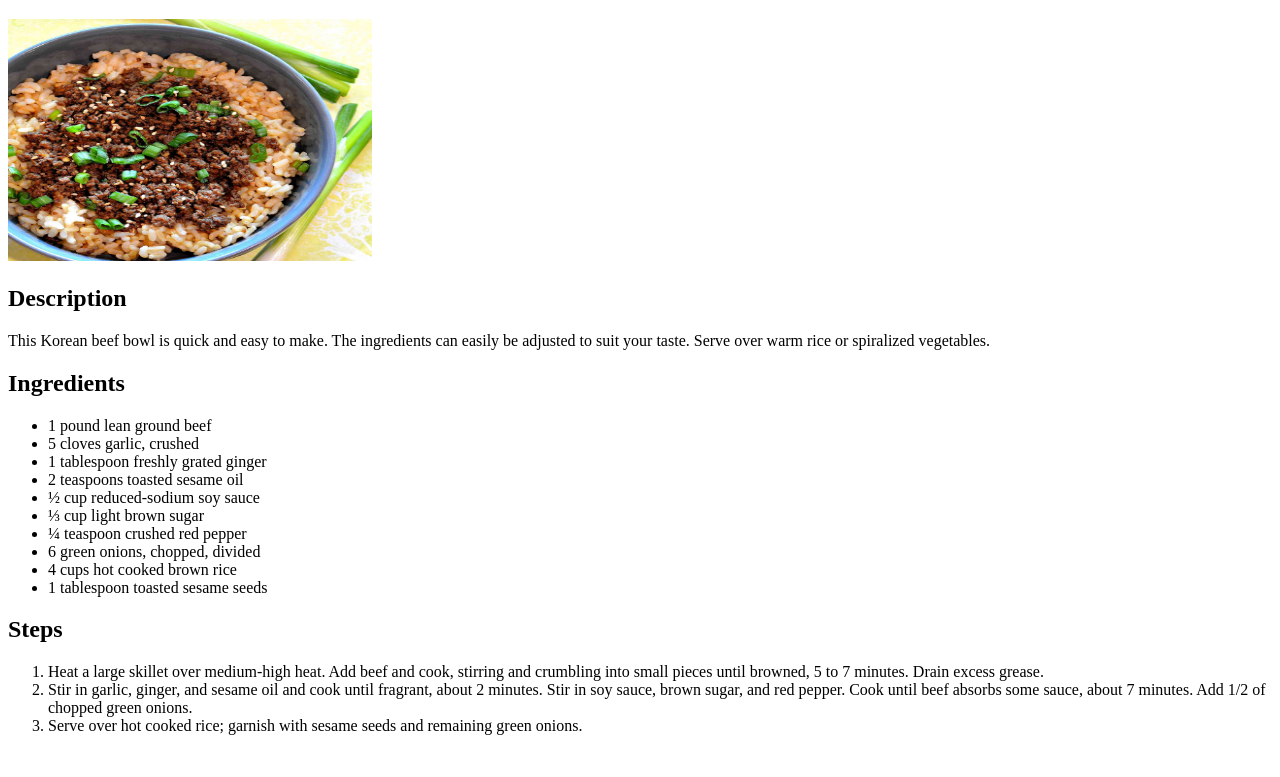
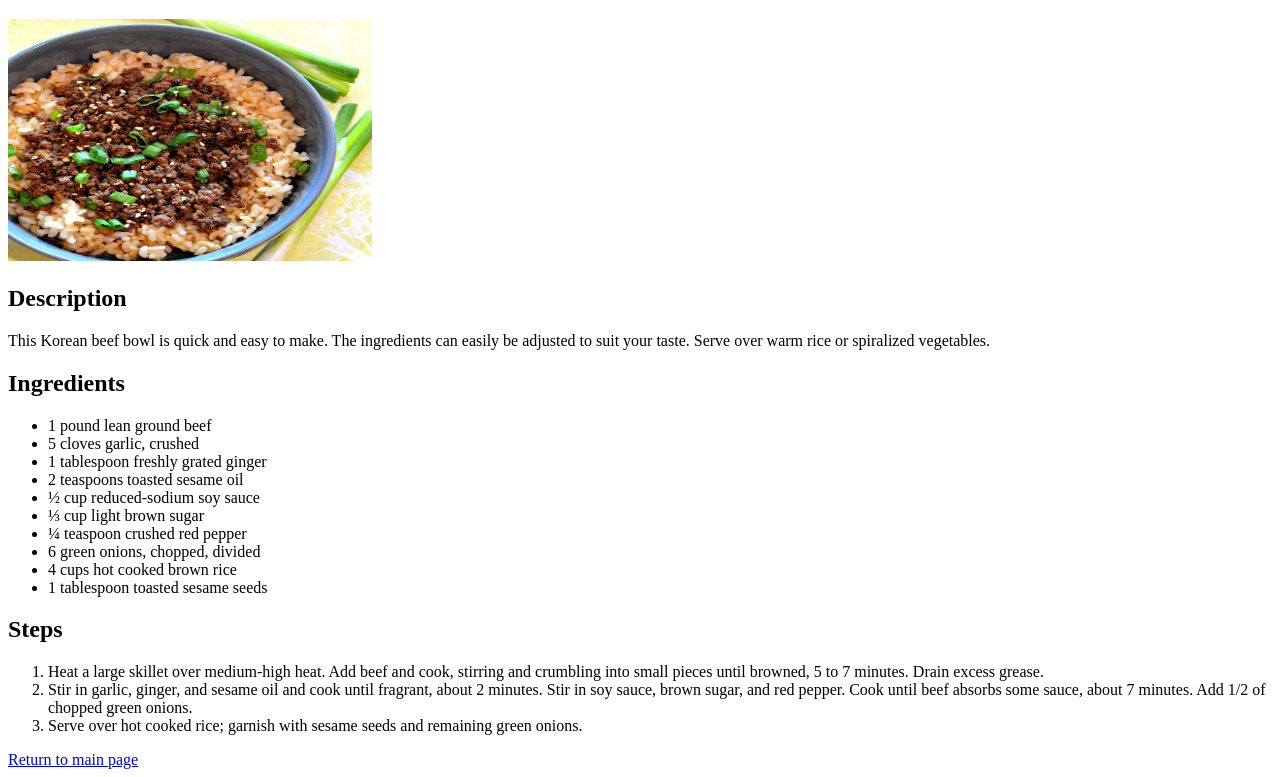
Before and after one commit to humaidpatel/odin-recipes, a plain HTML site: page recipes/easy-korean-ground-beef-bowl.html in a window 1280 px wide. Shown: the part 61-838 px from the top of the page. Before the commit the page ends 812 px from the top, so only its background shows below. Drawn offline with Linux system fonts and the light colour scheme.

Commit message:
Add link to return to main page on all recipe pages

```diff
--- a/recipes/easy-korean-ground-beef-bowl.html
+++ b/recipes/easy-korean-ground-beef-bowl.html
@@ -33,5 +33,6 @@
         <li>Stir in garlic, ginger, and sesame oil and cook until fragrant, about 2 minutes. Stir in soy sauce, brown sugar, and red pepper. Cook until beef absorbs some sauce, about 7 minutes. Add 1/2 of chopped green onions.</li>
         <li>Serve over hot cooked rice; garnish with sesame seeds and remaining green onions.</li>
     </ol>
+    <a href="../index.html">Return to main page</a>
 </body>
 </html>
```
Also changed, not shown: index.html (+0 -1 lines), recipes/easy-pasta-fagioli.html (+1 -0 lines), recipes/honey-glazed-chicken.html (+1 -0 lines), recipes/spicy-baked-shrimp.html (+1 -0 lines).
